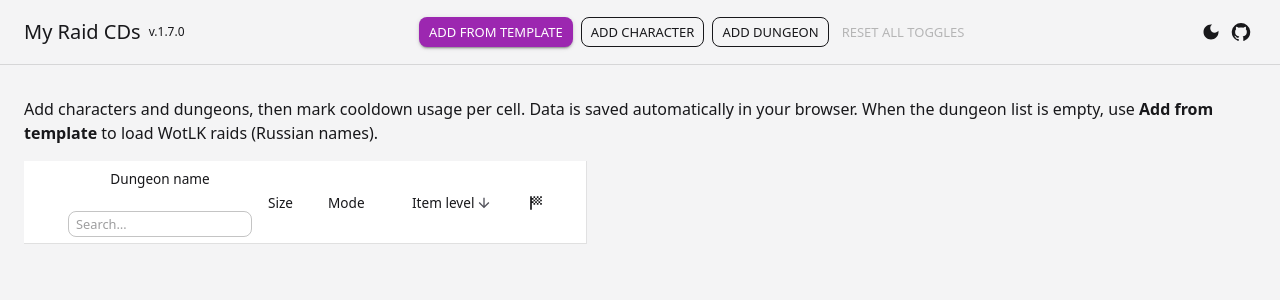
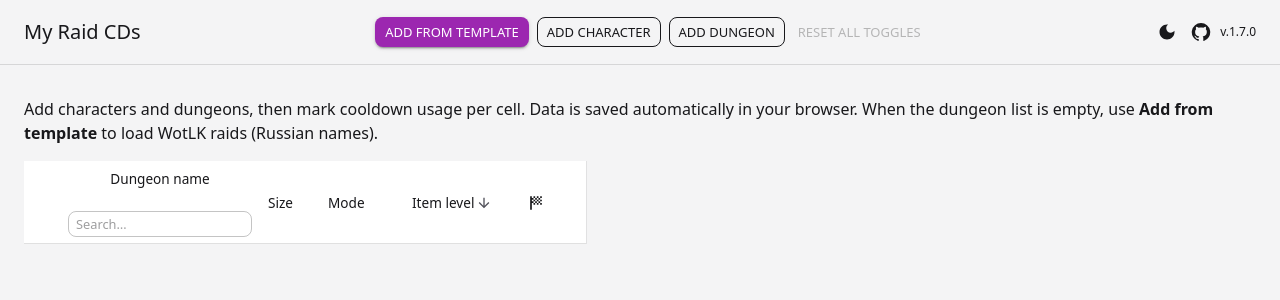
Before and after one commit to sergimax/my-raid-cds, a React (Vite) app: page / in a window 1280 px wide. Shown: the top 300 px of the page. Built offline with nearby package versions, Linux system fonts and the light colour scheme.

Commit message:
fix(app-header): reposition AppVersionLabel and adjust styles for better alignment

```diff
--- a/src/components/app-header/index.tsx
+++ b/src/components/app-header/index.tsx
@@ -43,7 +43,6 @@ export function AppHeader({ center }: AppHeaderProps) {
             >
               My Raid CDs
             </Typography>
-            <AppVersionLabel />
           </Box>
 
           {center ? (
@@ -68,10 +67,12 @@ export function AppHeader({ center }: AppHeaderProps) {
               display: "flex",
               alignItems: "center",
               flexShrink: 0,
+              gap: 0.5,
             }}
           >
             <ThemeModeToggle />
             <AppMetaInfo />
+            <AppVersionLabel />
           </Box>
         </Toolbar>
       </Container>
--- a/src/components/app-meta-info/index.tsx
+++ b/src/components/app-meta-info/index.tsx
@@ -11,7 +11,13 @@ export function AppVersionLabel() {
       variant="caption"
       color="text.secondary"
       aria-label={`Version ${__APP_VERSION__}`}
-      sx={{ fontVariantNumeric: "tabular-nums", lineHeight: 1 }}
+      sx={{
+        fontVariantNumeric: "tabular-nums",
+        lineHeight: 1,
+        display: "inline-block",
+        transform: "rotate(0deg)",
+        transformOrigin: "center",
+      }}
     >
       v.{__APP_VERSION__}
     </Typography>
```
